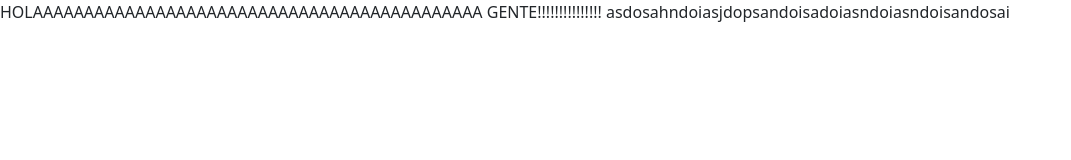
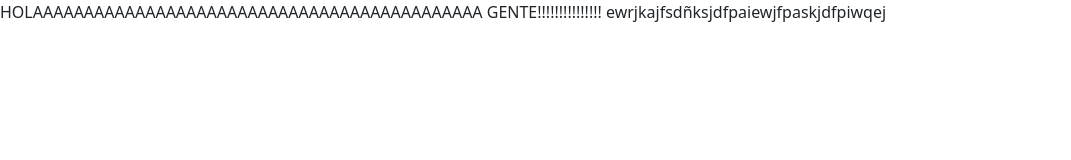
Before and after one commit to AngelMejia-dev/AMACCS, a plain HTML site: page Extra.html in a window 1280 px wide. Shown: the whole page, without its empty margins (0-1071 px from the left). Drawn offline with nearby package versions, Linux system fonts and the light colour scheme.

Commit message:
Update Extra.html

```diff
--- a/Extra.html
+++ b/Extra.html
@@ -18,7 +18,7 @@
     </header>
     <main>
         HOLAAAAAAAAAAAAAAAAAAAAAAAAAAAAAAAAAAAAAAAAAAAA GENTE!!!!!!!!!!!!!!!
-        asdosahndoiasjdopsandoisadoiasndoiasndoisandosai
+        ewrjkajfsdñksjdfpaiewjfpaskjdfpiwqej
     </main>
     <footer>
         <!-- place footer here -->
```
